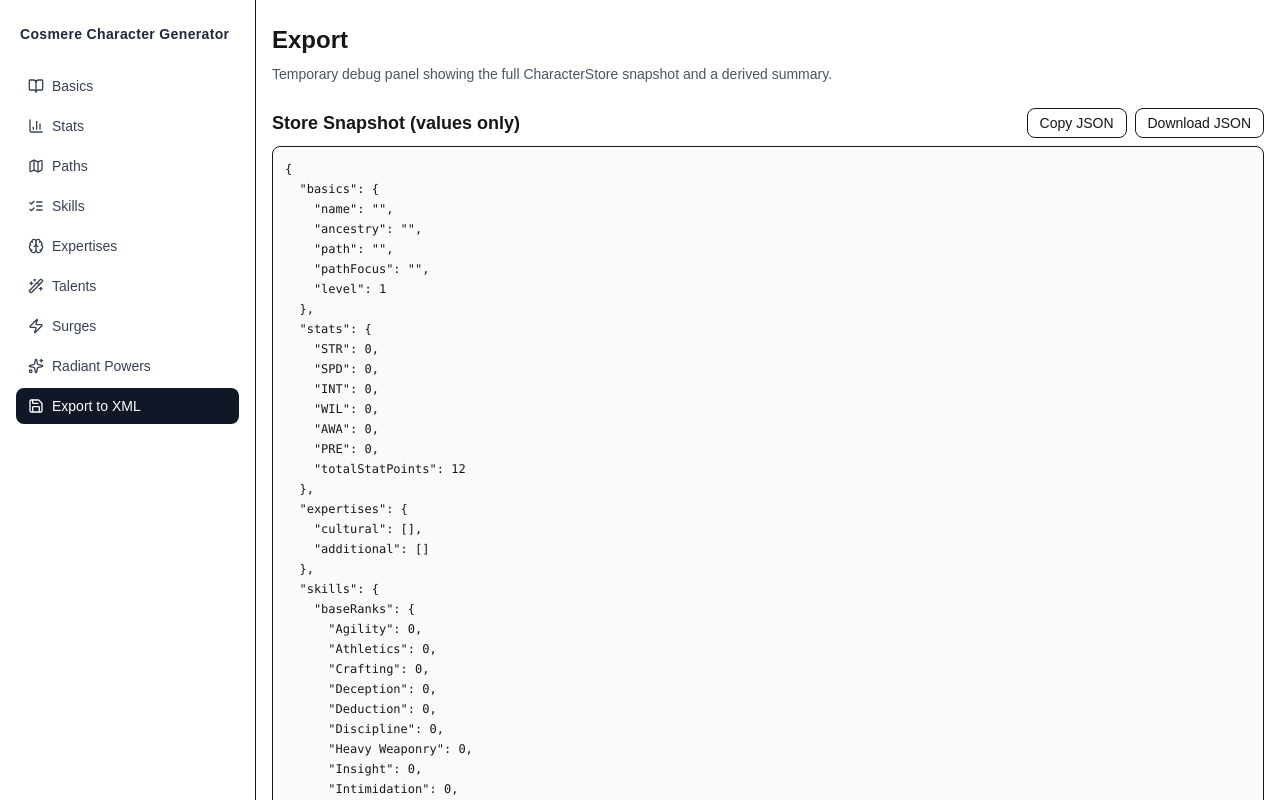
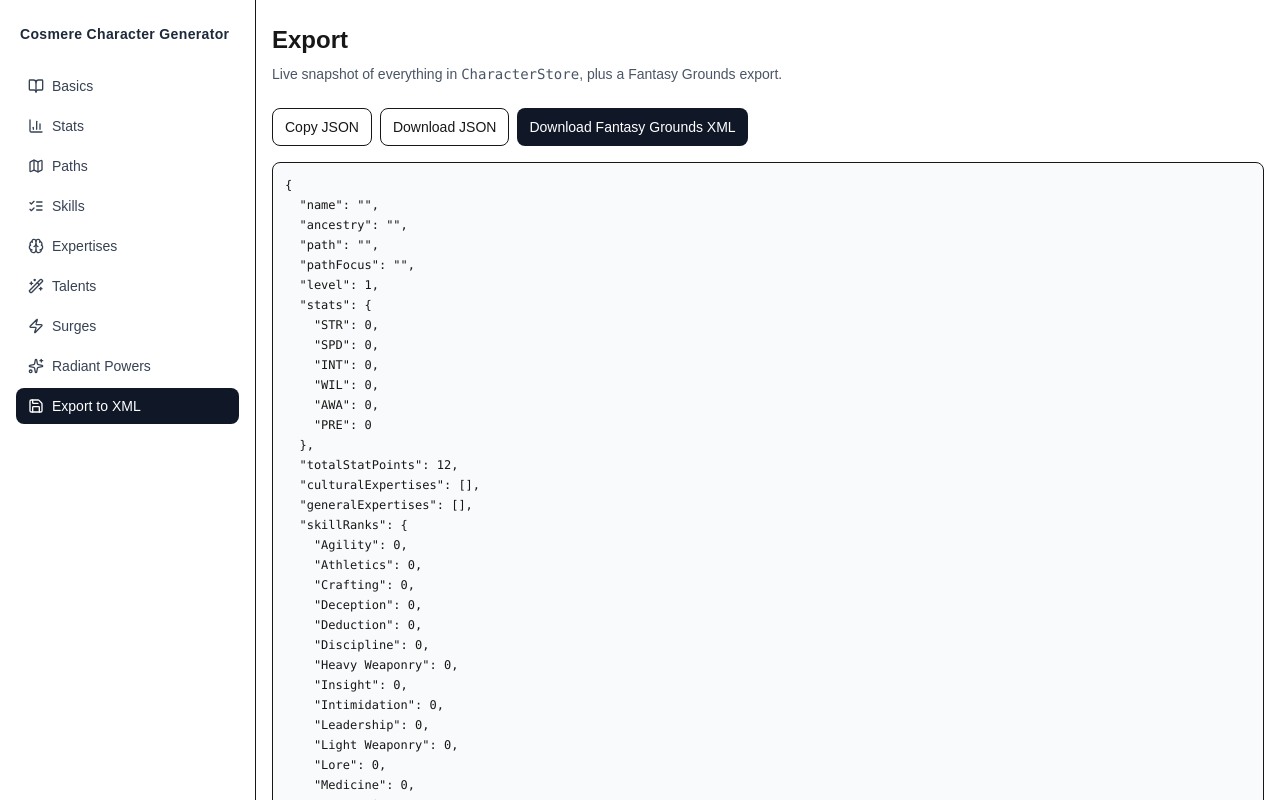
Before and after one commit to BoomerET/coschargen, a Next.js app: page /export in a window 1280 px wide. Shown: the top 800 px of the page. Built offline with nearby package versions, Linux system fonts and the light colour scheme.

Commit message:
Fixing XML output

```diff
--- a/src/app/export/page.tsx
+++ b/src/app/export/page.tsx
@@ -1,52 +1,42 @@
+// src/app/export/page.tsx
 "use client";
 
 import { useMemo } from "react";
-import { useCharacterStore } from "@/lib/store/character";
-import { PATH_GRANTED_SKILL, SKILL_ATTR, type SkillKey } from "@/lib/store/character";
-import { Button } from "react-aria-components"; // remove if you’re not using this; plain <button> works
+import {
+  useCharacterStore,
+  SKILL_ATTR,
+  PATH_GRANTED_SKILL,
+  PATH_KEY_TALENT,
+  type SkillKey,
+  type StatKey,
+  type Path,
+  type PathFocus,
+} from "@/lib/store/character";
 
-// If you already have a central SKILLS list, import it instead:
+function isFunction(x: unknown): x is (...args: unknown[]) => unknown {
+  return typeof x === "function";
+}
+
+/** FG stat labels expect lowercase full names (e.g., "awareness"). */
+const FG_STAT_LABEL: Record<StatKey, string> = {
+  STR: "strength",
+  SPD: "speed",
+  INT: "intellect",
+  WIL: "willpower",
+  AWA: "awareness",
+  PRE: "presence",
+};
+
 const SKILLS: SkillKey[] = [
   "Agility","Athletics","Crafting","Deception","Deduction","Discipline",
   "Heavy Weaponry","Insight","Intimidation","Leadership","Light Weaponry",
   "Lore","Medicine","Perception","Persuasion","Stealth","Survival","Thievery",
 ];
 
-// ------- small helpers for derived fields -------
-function keyTalent(ancestry: string, path: string | ""): string | null {
-  if (ancestry === "Singer") return "Change Form";
-  if (ancestry === "Human (Roshar)") {
-    if (!path) return null;
-    return {
-      Agent: "Opportunist",
-      Envoy: "Rousing Presence",
-      Hunter: "Seek Quarry",
-      Leader: "Decisive Command",
-      Scholar: "Erudition",
-      Warrior: "Vigilant Stance",
-    }[path as keyof typeof PATH_GRANTED_SKILL] as string;
-  }
-  return null;
-}
+// ───────────────────────────────────────────────────────────────────────────────
+// Derived helpers (same logic you use elsewhere)
+// ───────────────────────────────────────────────────────────────────────────────
 
-function liftingCapacity(str: number): number {
-  const s = Math.max(0, Math.floor(str));
-  if (s === 0) return 100;
-  if (s <= 2) return 200;
-  if (s <= 4) return 500;
-  if (s <= 6) return 1_000;
-  if (s <= 8) return 5_000;
-  return 10_000;
-}
-function carryingCapacity(str: number): number {
-  const s = Math.max(0, Math.floor(str));
-  if (s === 0) return 50;
-  if (s <= 2) return 100;
-  if (s <= 4) return 250;
-  if (s <= 6) return 500;
-  if (s <= 8) return 2_500;
-  return 5_000;
-}
 function movementRate(spd: number): number {
   const s = Math.max(0, Math.floor(spd));
   if (s === 0) return 20;
@@ -67,106 +57,282 @@
 }
 function sensesRange(awa: number): string {
   const a = Math.max(0, Math.floor(awa));
-  if (a === 0) return "5 ft";
-  if (a <= 2) return "10 ft";
-  if (a <= 4) return "20 ft";
-  if (a <= 6) return "50 ft";
-  if (a <= 8) return "100 ft";
+  if (a === 0) return "5 feet";
+  if (a <= 2) return "10 feet";
+  if (a <= 4) return "20 feet";
+  if (a <= 6) return "50 feet";
+  if (a <= 8) return "100 feet";
   return "Unaffected by obscured senses";
 }
+function defenses(stats: Record<StatKey, number>) {
+  const { STR, SPD, INT, WIL, AWA, PRE } = stats;
+  return {
+    physical: 10 + (STR ?? 0) + (SPD ?? 0),
+    cognitive: 10 + (INT ?? 0) + (WIL ?? 0),
+    spiritual: 10 + (AWA ?? 0) + (PRE ?? 0),
+  };
+}
+function effectiveRank(base: number, isPathSkill: boolean): number {
+  return Math.min(5, Math.max(base, isPathSkill ? 1 : 0));
+}
+function xmlEscape(s: string): string {
+  return s
+    .replace(/&/g, "&amp;")
+    .replace(/</g, "&lt;")
+    .replace(/>/g, "&gt;")
+    .replace(/"/g, "&quot;")
+    .replace(/'/g, "&apos;");
+}
+
+// Turn "1d8" -> "d8" for <recdie type="dice">d8</recdie>
+function asFgDie(die: string): string {
+  return die.startsWith("1d") ? ("d" + die.slice(2)) : die.replace(/^1/, "");
+}
+
+// ───────────────────────────────────────────────────────────────────────────────
+// Build Fantasy Grounds XML using StreetUrchin.xml as a template
+// ───────────────────────────────────────────────────────────────────────────────
+
+function buildFantasyGroundsXml(allValues: Record<string, unknown>) {
+  const name = (allValues.name as string) || "Unnamed Hero";
+  const ancestry = (allValues.ancestry as string) || "";
+  const level = (allValues.level as number) ?? 1;
+  const path = (allValues.path as Path) || "";
+  const pathFocus = (allValues.pathFocus as PathFocus) || "";
+  const stats = (allValues.stats as Record<StatKey, number>) || {
+    STR: 0, SPD: 0, INT: 0, WIL: 0, AWA: 0, PRE: 0,
+  };
+  const skillRanks = (allValues.skillRanks as Record<SkillKey, number>) || {};
+  const cultural = (allValues.culturalExpertises as string[]) || [];
+  const additional = (allValues.generalExpertises as string[]) || [];
+  const selectedPathTalent = (allValues.selectedPathTalent as string) || "";
+
+  const keyTalent =
+    path ? PATH_KEY_TALENT[path as Exclude<Path, "">] : undefined;
+
+  // Singer extra talent handled in the Talents page; here we strictly export saved/derived fields
+  const derivedDef = defenses(stats);
+  const move = movementRate(stats.SPD ?? 0);
+  const recDie = asFgDie(recoveryDie(stats.WIL ?? 0));
+  const senses = sensesRange(stats.AWA ?? 0);
+
+  // Which skill gets the Path floor of 1?
+  const pathGrantedSkill = path ? PATH_GRANTED_SKILL[path as Exclude<Path, "">] : undefined;
+
+  // Build <skilllist> entries
+  let skillListXml = "";
+  let totalSkillRanks = 0;
+
+  SKILLS.forEach((k, idx) => {
+    const base = skillRanks[k] ?? 0; // 0..2 during creation
+    totalSkillRanks += base;
+    const isPathSkill = pathGrantedSkill === k;
+    const eff = effectiveRank(base, isPathSkill);
+    const attrKey = SKILL_ATTR[k];
+    const attrVal = stats[attrKey] ?? 0;
+    const total = eff + (attrVal ?? 0);
+    const id = String(idx + 1).padStart(5, "0");
+
+    skillListXml += `
+      <id-${id}>
+        <bonus type="number">0</bonus>
+        <name type="string">${xmlEscape(k)}</name>
+        <rank type="number">${eff === base ? base : base}</rank>
+        <stat type="string">${FG_STAT_LABEL[attrKey]}</stat>
+        <total type="number">${total}</total>
+      </id-${id}>`;
+  });
+
+  // Build <expertise> — merge cultural + additional
+  let expertiseXml = "";
+  const allExps = [...cultural, ...additional];
+  allExps.forEach((ex, i) => {
+    const id = String(i + 1).padStart(5, "0");
+    expertiseXml += `
+      <id-${id}>
+        <name type="string">${xmlEscape(ex)}</name>
+      </id-${id}>`;
+  });
+
+    // Build <talent> — include Path Key Talent, Singer's Change Form, and Human extra pick
+  const talentItems: Array<{
+    name: string;
+    source?: string;
+    specialty?: string;
+    activation?: string;
+  }> = [];
+
+  if (keyTalent) {
+    talentItems.push({
+      name: keyTalent,
+      source: path || "",
+      activation: "[*]",
+    });
+  }
+
+  // ✅ Singers always get Change Form in addition to the Path Key Talent
+  if (ancestry === "Singer") {
+    talentItems.push({
+      name: "Change Form",
+      source: "Singer",
+      activation: "[*]",
+    });
+  }
+
+  // Human additional Path talent (if chosen)
+  if (selectedPathTalent) {
+    talentItems.push({
+      name: selectedPathTalent,
+      source: path || "",
+      specialty: pathFocus || undefined,
+      activation: "[*]",
+    });
+  }
+
+  const totalTalents = talentItems.length;
+
+  let talentXml = "";
+  talentItems.forEach((t, i) => {
+    const id = String(i + 1).padStart(5, "0");
+    talentXml += `
+      <id-${id}>
+        <activation type="string">${xmlEscape(t.activation ?? "[*]")}</activation>
+        <name type="string">${xmlEscape(t.name)}</name>
+        ${t.source ? `<source type="string">${xmlEscape(t.source)}</source>` : ""}
+        ${t.specialty ? `<specialty type="string">${xmlEscape(t.specialty)}</specialty>` : ""}
+      </id-${id}>`;
+  });
+
+
+  // Character <path> line like "Agent(Thief)"
+  const pathLine =
+    path ? `${path}${pathFocus ? `(${pathFocus})` : ""}` : "";
+
+  // XML payload
+  const xml = `<?xml version="1.0" encoding="utf-8"?>
+<root version="4.8" dataversion="20241002" release="8.1|CoreRPG:7">
+  <character>
+    <name type="string">${xmlEscape(name)}</name>
+    ${ancestry ? `
+    <ancestry>
+      <name type="string">${xmlEscape(ancestry)}</name>
+    </ancestry>` : ""}
+
+    <level type="number">${level}</level>
+    ${pathLine ? `<path type="string">${xmlEscape(pathLine)}</path>` : ""}
+
+    <attributes>
+      <awareness><score type="number">${stats.AWA ?? 0}</score></awareness>
+      <intellect><score type="number">${stats.INT ?? 0}</score></intellect>
+      <presence><score type="number">${stats.PRE ?? 0}</score></presence>
+      <speed><score type="number">${stats.SPD ?? 0}</score></speed>
+      <strength><score type="number">${stats.STR ?? 0}</score></strength>
+      <willpower><score type="number">${stats.WIL ?? 0}</score></willpower>
+    </attributes>
+
+    <defenses>
+      <cognitivedefense><score type="number">${derivedDef.cognitive}</score></cognitivedefense>
+      <physicaldefense><score type="number">${derivedDef.physical}</score></physicaldefense>
+      <spiritualdefense><score type="number">${derivedDef.spiritual}</score></spiritualdefense>
+    </defenses>
+
+    <movement type="number">${move}</movement>
+    <recdie type="dice">${recDie}</recdie>
+    <senses type="string">${xmlEscape(senses)}</senses>
+
+    ${expertiseXml ? `<expertise>${expertiseXml}
+    </expertise>` : ""}
+
+    ${talentXml ? `<talent>${talentXml}
+    </talent>` : ""}
+
+    <skilllist>${skillListXml}
+    </skilllist>
+
+    <totalskillranks type="number">${totalSkillRanks}</totalskillranks>
+    <totaltalents type="number">${totalTalents}</totaltalents>
+  </character>
+</root>`.replace(/[ \t]+\n/g, "\n"); // trim trailing spaces
+  return xml;
+}
+
+// ───────────────────────────────────────────────────────────────────────────────
 
 export default function ExportPage() {
-  // Grab the entire store state (values only)
-  const state = useCharacterStore();
-  const {
-    name, ancestry, path, pathFocus, level,
-    stats, totalStatPoints,
-    culturalExpertises, generalExpertises,
-    skillRanks, skillPointsTotal,
-  } = state;
+  // Live store snapshot
+  const all = useCharacterStore();
 
-  // Build a plain “state only” snapshot (no setter functions)
-  const storeSnapshot = useMemo(() => ({
-    basics: { name, ancestry, path, pathFocus, level },
-    stats: { ...stats, totalStatPoints },
-    expertises: {
-      cultural: culturalExpertises,
-      additional: generalExpertises,
-    },
-    skills: {
-      baseRanks: skillRanks,
-      pointsTotal: skillPointsTotal,
-      pointsSpent: Object.values(skillRanks).reduce((s, v) => s + v, 0),
-    },
-    timestamp: new Date().toISOString(),
-  }), [
-    name, ancestry, path, pathFocus, level,
-    stats, totalStatPoints, culturalExpertises, generalExpertises,
-    skillRanks, skillPointsTotal,
-  ]);
+  // Values only (strip functions)
+  const valuesOnly = useMemo(() => {
+    const entries = Object.entries(all as Record<string, unknown>).filter(
+      ([, v]) => !isFunction(v)
+    );
+    return Object.fromEntries(entries);
+  }, [all]);
 
-  // Derived snapshot (effective skill ranks, key talent, common derived stats)
-  const derivedSnapshot = useMemo(() => {
-    const str = stats.STR ?? 0;
-    const spd = stats.SPD ?? 0;
-    const int = stats.INT ?? 0;
-    const wil = stats.WIL ?? 0;
-    const awa = stats.AWA ?? 0;
-    const pre = stats.PRE ?? 0;
+  // Derived: final skill values (effective + attribute)
+  const derivedSkills = useMemo(() => {
+    const stats = valuesOnly.stats as Record<StatKey, number> | undefined;
+    const path = valuesOnly.path as Path | undefined;
+    const skillRanks = valuesOnly.skillRanks as Record<SkillKey, number> | undefined;
+    if (!stats || !skillRanks) return {};
 
-    const pathGranted = path ? PATH_GRANTED_SKILL[path as keyof typeof PATH_GRANTED_SKILL] : undefined;
+    const pathGranted = path ? PATH_GRANTED_SKILL[path as Exclude<Path, "">] : undefined;
 
-    const effectiveSkillRanks = Object.fromEntries(
+    return Object.fromEntries(
       SKILLS.map((k) => {
         const base = skillRanks[k] ?? 0;
-        const eff = Math.min(5, Math.max(base, pathGranted === k ? 1 : 0));
+        const isPathSkill = pathGranted === k;
+        const eff = effectiveRank(base, isPathSkill);
         const attrKey = SKILL_ATTR[k];
         const attrVal = stats[attrKey] ?? 0;
-        const checkValue = eff + attrVal;
-        return [k, { base, effective: eff, attribute: attrKey, attributeValue: attrVal, checkValue }];
+        return [k, {
+          base,
+          effective: eff,
+          attribute: attrKey,
+          attributeValue: attrVal,
+          final: eff + attrVal,
+        }];
       })
     );
+  }, [valuesOnly]);
 
-    return {
-      keyTalent: keyTalent(ancestry, path),
-      defenses: {
-        physical: 10 + str + spd,
-        cognitive: 10 + int + wil,
-        spiritual: 10 + awa + pre,
+  // JSON export payload
+  const exportPayload = useMemo(
+    () => ({
+      ...valuesOnly,
+      derived: {
+        skillsFinal: derivedSkills,
+        _note: "final = effectiveRank + governingAttribute; effective applies Path floor of 1 if applicable",
       },
-      capacities: {
-        lifting: liftingCapacity(str),
-        carrying: carryingCapacity(str),
-      },
-      movement: {
-        rateFtPerAction: movementRate(spd),
-        recoveryDie: recoveryDie(wil),
-      },
-      senses: {
-        range: sensesRange(awa),
-      },
-      skills: effectiveSkillRanks,
-    };
-  }, [ancestry, path, stats, skillRanks]);
+      _exportedAt: new Date().toISOString(),
+    }),
+    [valuesOnly, derivedSkills]
+  );
 
-  const storeJson = useMemo(() => JSON.stringify(storeSnapshot, null, 2), [storeSnapshot]);
-  const derivedJson = useMemo(() => JSON.stringify(derivedSnapshot, null, 2), [derivedSnapshot]);
+  const json = useMemo(() => JSON.stringify(exportPayload, null, 2), [exportPayload]);
 
-  const copy = async (text: string) => {
-    try {
-      await navigator.clipboard.writeText(text);
-      // optionally: toast
-    } catch {
-      // ignore
-    }
+  const copyJson = async () => {
+    try { await navigator.clipboard.writeText(json); } catch {}
   };
 
-  const download = (filename: string, text: string) => {
-    const blob = new Blob([text], { type: "application/json;charset=utf-8" });
+  const downloadJson = () => {
+    const blob = new Blob([json], { type: "application/json;charset=utf-8" });
     const url = URL.createObjectURL(blob);
     const a = document.createElement("a");
     a.href = url;
-    a.download = filename;
+    a.download = "character-export.json";
+    a.click();
+    URL.revokeObjectURL(url);
+  };
+
+  const downloadFantasyGroundsXml = () => {
+    const xml = buildFantasyGroundsXml(valuesOnly);
+    const blob = new Blob([xml], { type: "application/xml;charset=utf-8" });
+    const url = URL.createObjectURL(blob);
+    const a = document.createElement("a");
+    a.href = url;
+    a.download = `${(valuesOnly.name as string) || "character"}_FG.xml`;
     a.click();
     URL.revokeObjectURL(url);
   };
@@ -175,60 +341,36 @@
     <div className="mx-auto max-w-5xl">
       <h1 className="mb-2 text-2xl font-bold">Export</h1>
       <p className="mb-6 text-sm text-gray-600">
-        Temporary debug panel showing the full CharacterStore snapshot and a derived summary.
+        Live snapshot of everything in <code>CharacterStore</code>, plus a Fantasy Grounds export.
       </p>
 
-      {/* Raw store snapshot */}
-      <section className="mb-8">
-        <div className="mb-2 flex items-center justify-between">
-          <h2 className="text-lg font-semibold">Store Snapshot (values only)</h2>
-          <div className="flex gap-2">
+      <div className="mb-4 flex flex-wrap gap-2">
         <button
           type="button"
-              className="rounded-lg border px-3 py-1 text-sm hover:bg-gray-50"
-              onClick={() => copy(storeJson)}
+          onClick={copyJson}
+          className="rounded-lg border px-3 py-2 text-sm hover:bg-gray-50"
         >
           Copy JSON
         </button>
         <button
           type="button"
-              className="rounded-lg border px-3 py-1 text-sm hover:bg-gray-50"
-              onClick={() => download("character-store.json", storeJson)}
+          onClick={downloadJson}
+          className="rounded-lg border px-3 py-2 text-sm hover:bg-gray-50"
         >
           Download JSON
         </button>
-          </div>
-        </div>
-        <pre className="overflow-auto rounded-lg border bg-gray-50 p-3 text-xs leading-5">
-{storeJson}
-        </pre>
-      </section>
-
-      {/* Derived snapshot */}
-      <section className="mb-8">
-        <div className="mb-2 flex items-center justify-between">
-          <h2 className="text-lg font-semibold">Derived Snapshot</h2>
-          <div className="flex gap-2">
         <button
           type="button"
-              className="rounded-lg border px-3 py-1 text-sm hover:bg-gray-50"
-              onClick={() => copy(derivedJson)}
+          onClick={downloadFantasyGroundsXml}
+          className="rounded-lg bg-gray-900 px-3 py-2 text-sm text-white hover:opacity-90"
         >
-              Copy JSON
-            </button>
-            <button
-              type="button"
-              className="rounded-lg border px-3 py-1 text-sm hover:bg-gray-50"
-              onClick={() => download("character-derived.json", derivedJson)}
-            >
-              Download JSON
+          Download Fantasy Grounds XML
         </button>
       </div>
-        </div>
+
       <pre className="overflow-auto rounded-lg border bg-gray-50 p-3 text-xs leading-5">
-{derivedJson}
+{json}
       </pre>
-      </section>
     </div>
   );
 }
--- a/src/app/skills/page.tsx
+++ b/src/app/skills/page.tsx
@@ -7,6 +7,7 @@
   type SkillKey,
   SKILL_ATTR,
   PATH_GRANTED_SKILL,
+  getPathGrantedSkill,
 } from "@/lib/store/character";
 
 const SKILLS: SkillKey[] = [
@@ -34,12 +35,15 @@
   [path]
 );
 
-  const pointsSpent = useMemo(
-    () => Object.values(skillRanks).reduce((s, v) => s + v, 0),
-    [skillRanks]
-  );
+// Points spent using creation cost semantics
+const pointsSpent = useMemo(() => {
+  return (Object.entries(skillRanks) as [SkillKey, number][])
+    .reduce((sum, [k, base]) => {
+      const cost = pathGranted === k ? Math.max(0, base - 1) : base;
+      return sum + cost;
+    }, 0);
+}, [skillRanks, pathGranted]);
 const pointsRemaining = Math.max(0, skillPointsTotal - pointsSpent);
-
   return (
     <div className="mx-auto max-w-5xl">
       <h1 className="mb-2 text-2xl font-bold">Skills</h1>
@@ -72,34 +76,35 @@
           const checkValue = effective + attrVal;
 
           // ----- INPUT MAPPING -----
-          // For non-Path skills: input shows/stores base directly (0..2, budget-limited).
-          // For Path skill: input shows EFFECTIVE rank (1..2). We map back to base:
-          //   desired 1 -> base 0  (no points)
-          //   desired 2 -> base 2  (costs up to 2 points; 1 if base was 1)
+
+
+// For the Path skill, input shows EFFECTIVE rank (1..2) and maps back to base:
+//  - 1 => base 0 (free)
+//  - 2 => base 2 (cost = 1)
 let inputMin = 0;
-          let inputMax = Math.min(2, base + pointsRemaining); // non-Path default
-          let inputValue = base; // non-Path default
+let inputMax = Math.min(2, base + pointsRemaining);
+let inputValue = base;
+
+// Compute whether we can raise Path skill to 2 given remaining points
 if (isPathSkill) {
-            inputMin = 1; // floor from Path
-            // Can we reach 2 given current base + remaining?
-            const additionalNeededForTwo = Math.max(0, 2 - base);
-            const canReachTwo = pointsRemaining >= additionalNeededForTwo;
+  inputMin = 1;
+  // current cost for Path skill is 0 if base < 2 else 1
+  const currentCost = base >= 2 ? 1 : 0;
+  const canReachTwo = pointsRemaining >= (1 - currentCost);
   inputMax = canReachTwo ? 2 : 1;
-            inputValue = effective; // show the floor (1) even when base=0
+  inputValue = Math.max(base, 1); // show 1 when base=0 due to the free floor
 }
 
 const onChange = (raw: number) => {
   if (!isPathSkill) {
-              // Store clamps to 0..2 and budget anyway
-              setSkillRank(k, raw);
+    setSkillRank(k, raw); // store clamps to budget and 0..2
   } else {
-              const desired = clamp(raw, inputMin, inputMax); // 1 or 2
-              // Normalize to a non-wasteful base:
-              // 1 => base 0 (free floor), 2 => base 2
-              const mappedBase = desired === 1 ? 0 : 2;
+    const desired = Math.max(inputMin, Math.min(inputMax, Math.floor(raw))); // 1 or 2
+    const mappedBase = desired === 1 ? 0 : 2; // free floor vs. paid upgrade
     setSkillRank(k, mappedBase);
   }
 };
+
 
           return (
             <div key={k} className="rounded-xl border p-4">
```
Also changed, not shown: src/lib/store/character.ts (+46 -15 lines). Lines whose indentation alone changed are shown as unchanged.
